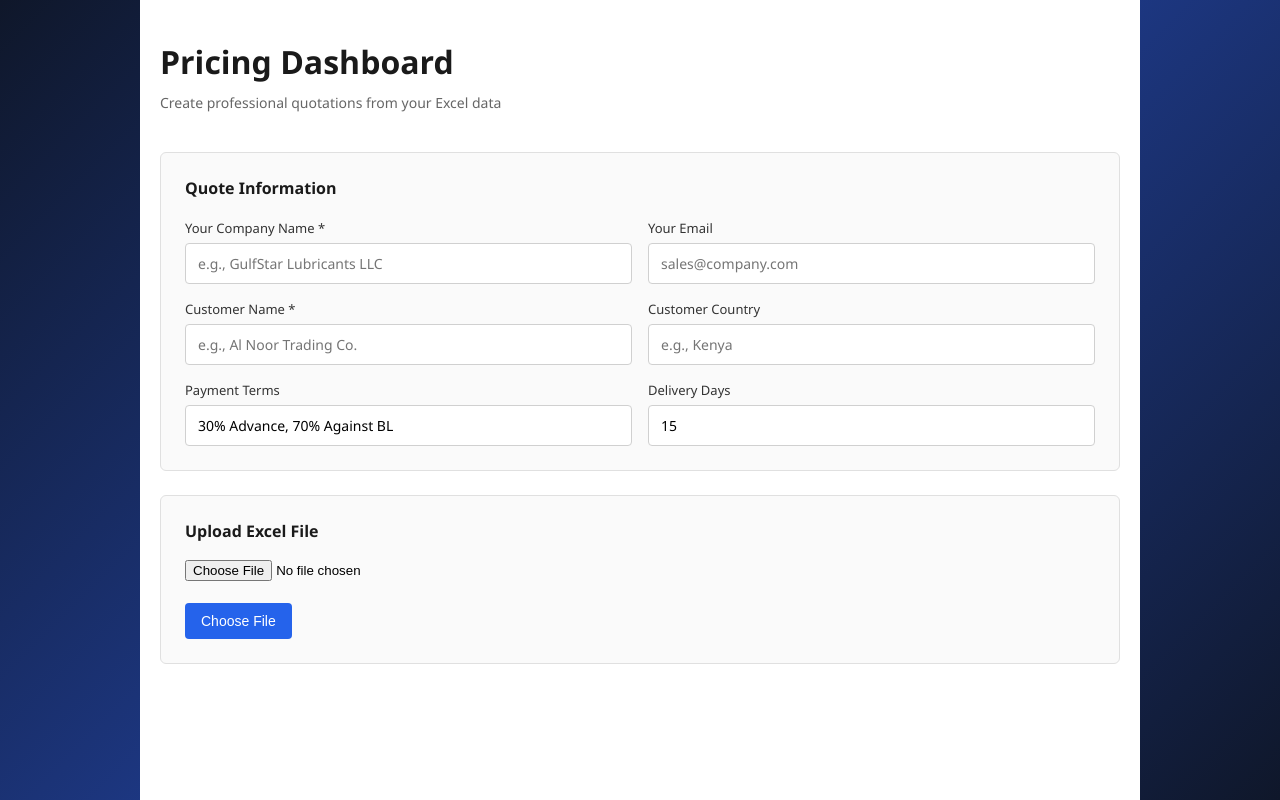
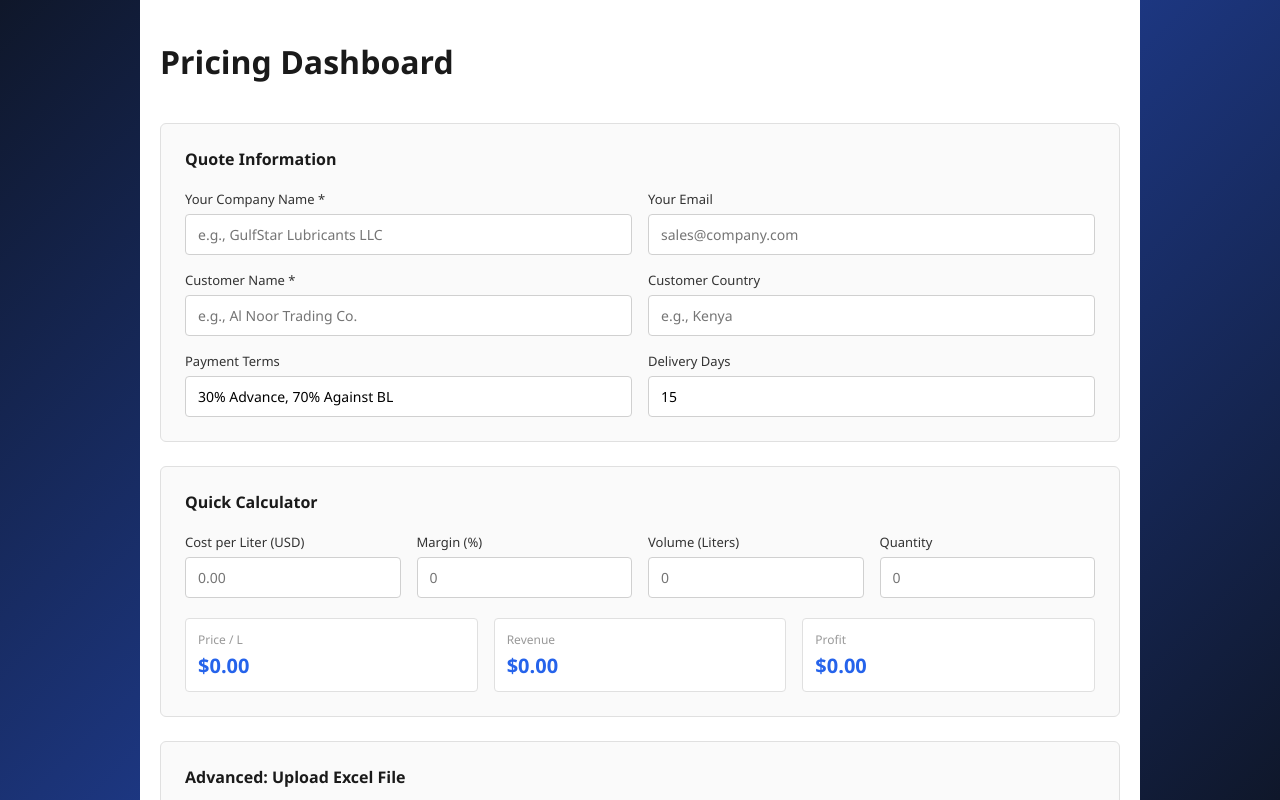
Before and after one commit to Ahmeddhaq/Lubricant-Pricing, a React (Vite) app: page / in a window 1280 px wide. Built offline with nearby package versions, Linux system fonts and the light colour scheme.

Commit message:
Calcuilation

```diff
--- a/src/App.jsx
+++ b/src/App.jsx
@@ -17,6 +17,28 @@ export default function PricingApp() {
   const [customerCountry, setCustomerCountry] = useState("");
   const [paymentTerms, setPaymentTerms] = useState("30% Advance, 70% Against BL");
   const [deliveryDays, setDeliveryDays] = useState("15");
+
+  // Original Calculator Fields
+  const [costPerLiter, setCostPerLiter] = useState("");
+  const [marginPercent, setMarginPercent] = useState("");
+  const [volume, setVolume] = useState("");
+  const [quantity, setQuantity] = useState("");
+
+  // Original Calculator Results
+  const calculateQuickMetrics = () => {
+    const cost = parseFloat(costPerLiter) || 0;
+    const margin = parseFloat(marginPercent) || 0;
+    const vol = parseFloat(volume) || 0;
+    const qty = parseFloat(quantity) || 0;
+
+    const pricePerLiter = margin > 0 ? cost * (1 + margin / 100) : 0;
+    const revenue = pricePerLiter * vol * qty;
+    const profit = (pricePerLiter - cost) * vol * qty;
+
+    return { pricePerLiter, revenue, profit };
+  };
+
+  const metrics = calculateQuickMetrics();
 
   const handleFileUpload = async (e) => {
     const file = e.target.files[0];
@@ -266,7 +288,6 @@ export default function PricingApp() {
     <div style={{ fontFamily: "'Segoe UI', -apple-system, BlinkMacSystemFont, sans-serif", padding: "40px 20px", maxWidth: "1000px", margin: "0 auto", backgroundColor: "white", minHeight: "100vh" }}>
       <div style={{ marginBottom: "40px" }}>
         <h1 style={{ margin: "0 0 10px 0", fontSize: "32px", color: "#1a1a1a", fontWeight: "600" }}>Pricing Dashboard</h1>
-        <p style={{ margin: "0", color: "#666", fontSize: "14px" }}>Create professional quotations from your Excel data</p>
       </div>
 
       {/* Company & Customer Details Form */}
@@ -386,9 +407,112 @@ export default function PricingApp() {
         </div>
       </div>
 
+      {/* Original Quick Calculator */}
+      <div style={{ border: "1px solid #e0e0e0", padding: "24px", marginBottom: "24px", backgroundColor: "#fafafa", borderRadius: "6px" }}>
+        <h2 style={{ margin: "0 0 20px 0", fontSize: "16px", fontWeight: "600", color: "#1a1a1a" }}>Quick Calculator</h2>
+
+        <div style={{ display: "grid", gridTemplateColumns: "repeat(auto-fit, minmax(200px, 1fr))", gap: "16px", marginBottom: "20px" }}>
+          <div>
+            <label style={{ display: "block", marginBottom: "6px", fontWeight: "500", fontSize: "13px", color: "#333" }}>Cost per Liter (USD)</label>
+            <input
+              type="number"
+              value={costPerLiter}
+              onChange={(e) => setCostPerLiter(e.target.value)}
+              placeholder="0.00"
+              step="0.01"
+              style={{
+                width: "100%",
+                padding: "10px 12px",
+                border: "1px solid #d0d0d0",
+                fontSize: "14px",
+                boxSizing: "border-box",
+                borderRadius: "4px",
+                fontFamily: "inherit"
+              }}
+            />
+          </div>
+          <div>
+            <label style={{ display: "block", marginBottom: "6px", fontWeight: "500", fontSize: "13px", color: "#333" }}>Margin (%)</label>
+            <input
+              type="number"
+              value={marginPercent}
+              onChange={(e) => setMarginPercent(e.target.value)}
+              placeholder="0"
+              step="0.1"
+              style={{
+                width: "100%",
+                padding: "10px 12px",
+                border: "1px solid #d0d0d0",
+                fontSize: "14px",
+                boxSizing: "border-box",
+                borderRadius: "4px",
+                fontFamily: "inherit"
+              }}
+            />
+          </div>
+          <div>
+            <label style={{ display: "block", marginBottom: "6px", fontWeight: "500", fontSize: "13px", color: "#333" }}>Volume (Liters)</label>
+            <input
+              type="number"
+              value={volume}
+              onChange={(e) => setVolume(e.target.value)}
+              placeholder="0"
+              style={{
+                width: "100%",
+                padding: "10px 12px",
+                border: "1px solid #d0d0d0",
+                fontSize: "14px",
+                boxSizing: "border-box",
+                borderRadius: "4px",
+                fontFamily: "inherit"
+              }}
+            />
+          </div>
+          <div>
+            <label style={{ display: "block", marginBottom: "6px", fontWeight: "500", fontSize: "13px", color: "#333" }}>Quantity</label>
+            <input
+              type="number"
+              value={quantity}
+              onChange={(e) => setQuantity(e.target.value)}
+              placeholder="0"
+              style={{
+                width: "100%",
+                padding: "10px 12px",
+                border: "1px solid #d0d0d0",
+                fontSize: "14px",
+                boxSizing: "border-box",
+                borderRadius: "4px",
+                fontFamily: "inherit"
+              }}
+            />
+          </div>
+        </div>
+
+        <div style={{ display: "grid", gridTemplateColumns: "repeat(auto-fit, minmax(200px, 1fr))", gap: "16px" }}>
+          <div style={{ backgroundColor: "white", padding: "12px", borderRadius: "4px", border: "1px solid #e0e0e0" }}>
+            <p style={{ margin: "0 0 4px 0", fontSize: "12px", color: "#999", fontWeight: "500" }}>Price / L</p>
+            <p style={{ margin: "0", fontSize: "20px", fontWeight: "600", color: "#2563eb" }}>
+              ${metrics.pricePerLiter.toFixed(2)}
+            </p>
+          </div>
+          <div style={{ backgroundColor: "white", padding: "12px", borderRadius: "4px", border: "1px solid #e0e0e0" }}>
+            <p style={{ margin: "0 0 4px 0", fontSize: "12px", color: "#999", fontWeight: "500" }}>Revenue</p>
+            <p style={{ margin: "0", fontSize: "20px", fontWeight: "600", color: "#2563eb" }}>
+              ${metrics.revenue.toFixed(2)}
+            </p>
+          </div>
+          <div style={{ backgroundColor: "white", padding: "12px", borderRadius: "4px", border: "1px solid #e0e0e0" }}>
+            <p style={{ margin: "0 0 4px 0", fontSize: "12px", color: "#999", fontWeight: "500" }}>Profit</p>
+            <p style={{ margin: "0", fontSize: "20px", fontWeight: "600", color: "#2563eb" }}>
+              ${metrics.profit.toFixed(2)}
+            </p>
+          </div>
+        </div>
+      </div>
+
       {!uploadedFile ? (
         <div style={{ border: "1px solid #e0e0e0", padding: "24px", marginBottom: "20px", backgroundColor: "#fafafa", borderRadius: "6px" }}>
-          <h2 style={{ margin: "0 0 16px 0", fontSize: "16px", fontWeight: "600", color: "#1a1a1a" }}>Upload Excel File</h2>
+          <h2 style={{ margin: "0 0 16px 0", fontSize: "16px", fontWeight: "600", color: "#1a1a1a" }}>Advanced: Upload Excel File</h2>
           <input
             type="file"
             accept=".xlsx,.xls"
```
